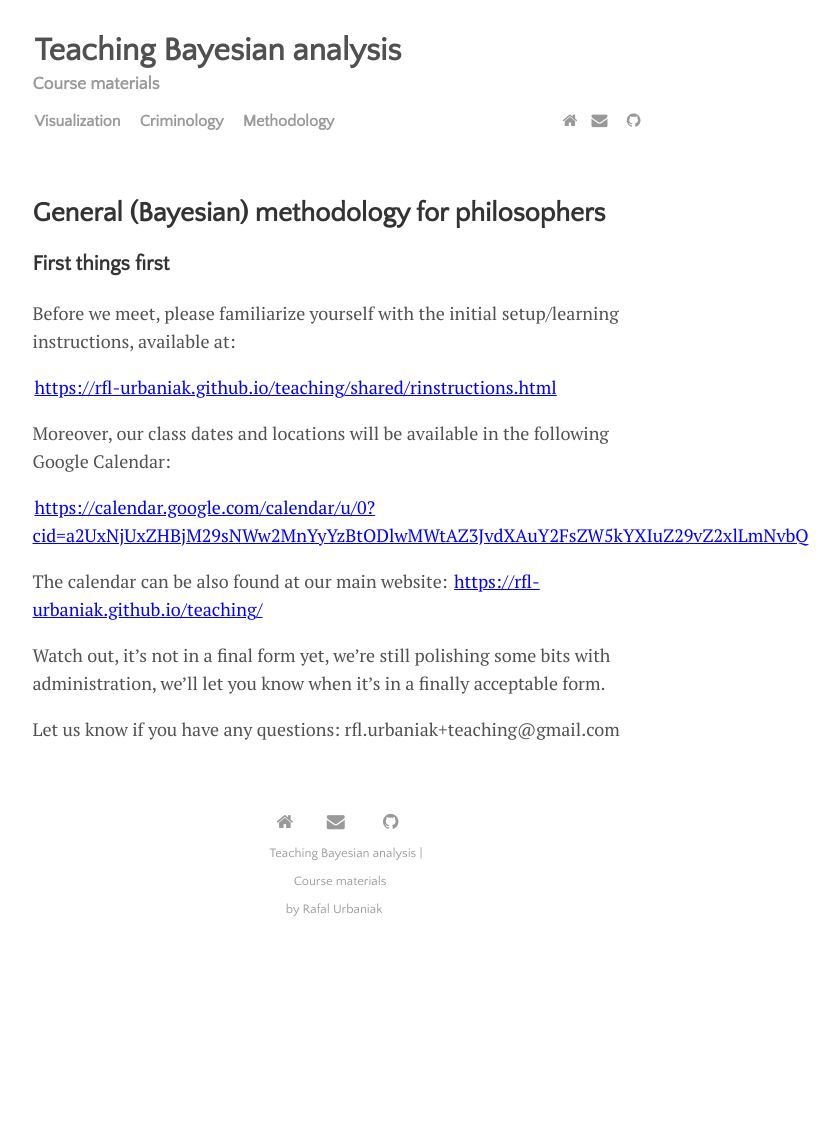
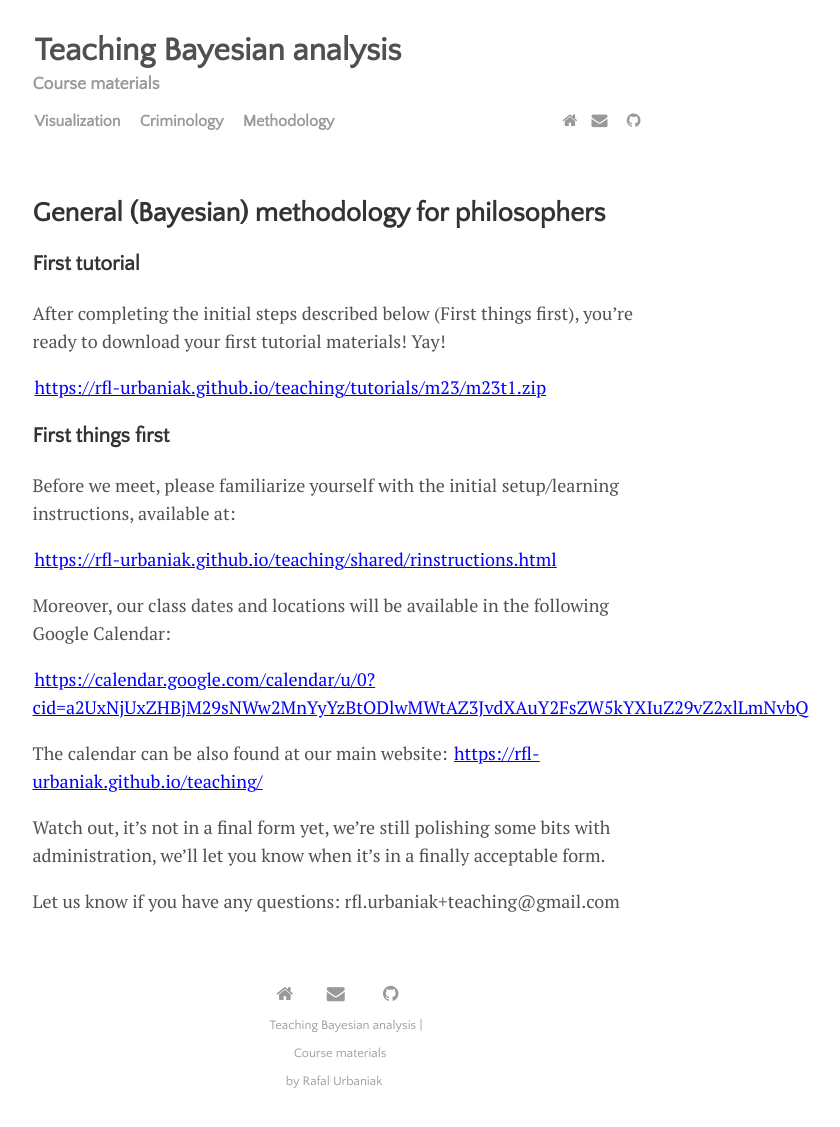
Before and after one commit to rfl-urbaniak/teaching, a Jekyll site: the page built from menu/methodology.md, in a window 1280 px wide. Shown: the whole page, without its empty margins (300-1140 px from the left). Built offline with Jekyll 4.4.1, drawn with Linux system fonts in a browser that asks for light colours; before the commit the page ends 955 px from its top, so only the background shows below that.

Commit message:
added first tutorial materials m23 v23

```diff
--- a/menu/methodology.md
+++ b/menu/methodology.md
@@ -11,6 +11,12 @@ a {
 </style>
 
 ## General (Bayesian) methodology for philosophers
+
+### First tutorial
+
+After completing the initial steps described below (First things first), you're ready to download your first tutorial materials! Yay!
+
+[https://rfl-urbaniak.github.io/teaching/tutorials/m23/m23t1.zip](https://rfl-urbaniak.github.io/teaching/tutorials/m23/m23t1.zip)
 
 ### First things first
 
```
Also changed, not shown: menu/visualization.md (+9 -0 lines).
